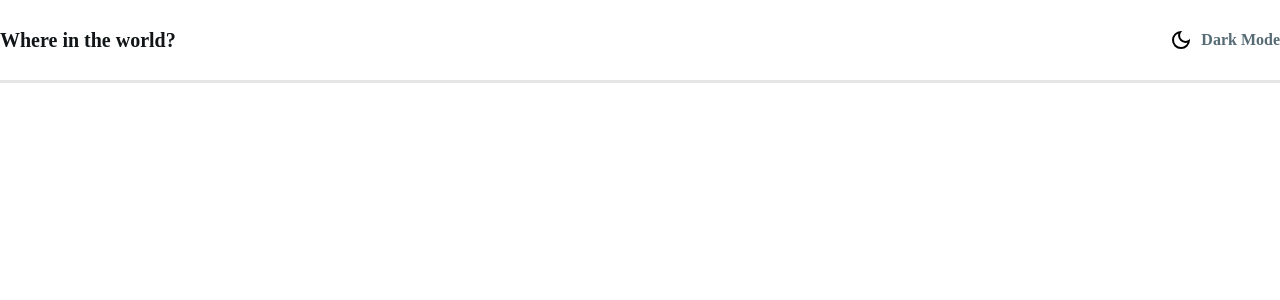
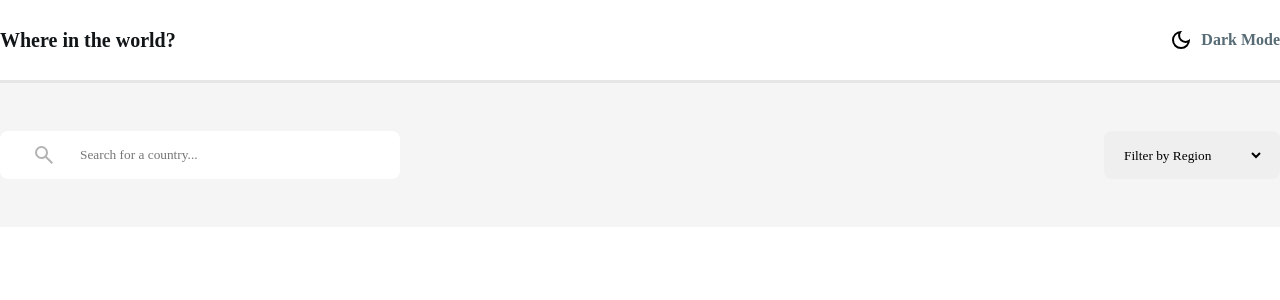
Before and after one commit to wowba/countryInfo, a React (Create React App) app: page / in a window 1280 px wide. Shown: the top 300 px of the page. Built offline with nearby package versions, Linux system fonts and the light colour scheme.

Commit message:
MainFilter 스타일링

```diff
--- a/src/pages/Main.jsx
+++ b/src/pages/Main.jsx
@@ -1,8 +1,91 @@
 import React from 'react'
+import styled from 'styled-components'
+
 import { Header } from '../components/Header'
+import { ReactComponent as LogoIcon } from '../asset/search.svg'
 
 export const Main = () => {
   return (
-    <Header />
+    <>
+      <Header />
+      <MainLayout>
+        <div>
+          <MainFilter>
+            <SearchInputBox>
+              {/* <SearchInputImg src={searchImg} alt="" /> */}
+              <SearchImg />
+              <SearchInput placeholder='Search for a country...' />
+            </SearchInputBox>
+            <SelectRegion>
+              <option value="" disabled selected>Filter by Region</option>
+              <option value="Africa">Africa</option>
+            </SelectRegion>
+          </MainFilter>
+        </div>
+      </MainLayout>
+    </>
   )
 }
+
+const MainLayout = styled.div`
+  display: flex;
+  justify-content: center;
+
+  height: auto;
+  background-color: hsl(0, 0%, 96%);
+
+  padding: 3rem 0 3rem 0;
+
+  & > div {
+    display: flex;
+    flex-direction: column;
+    flex-grow: 1;
+
+    max-width: 1440px;
+  }
+`
+
+const MainFilter = styled.div`
+  display: flex;
+  align-items: center;
+  justify-content: space-between;
+
+  width: auto;
+`
+
+const SearchInputBox = styled.div`
+  display: flex;
+
+  position: relative;
+`
+
+const SearchImg = styled(LogoIcon)`
+  fill: hsl(0, 0%, 70%);
+
+  position: absolute;
+
+  top: 0.75rem;
+  left: 2rem;
+`
+
+const SearchInput = styled.input`
+  width: 25rem;
+  height: 3rem;
+
+  border: none;
+  border-radius: 0.5rem;
+
+  &::placeholder{
+    padding-left: 5rem;
+  }
+`
+
+const SelectRegion = styled.select`
+  width: 11rem;
+  height: 3rem;
+  padding-left: 1rem;
+
+  border: none;
+  border-radius: 0.5rem;
+  border-right: 16px solid transparent;
+`
```
Also changed, not shown: src/asset/search.svg (added).
